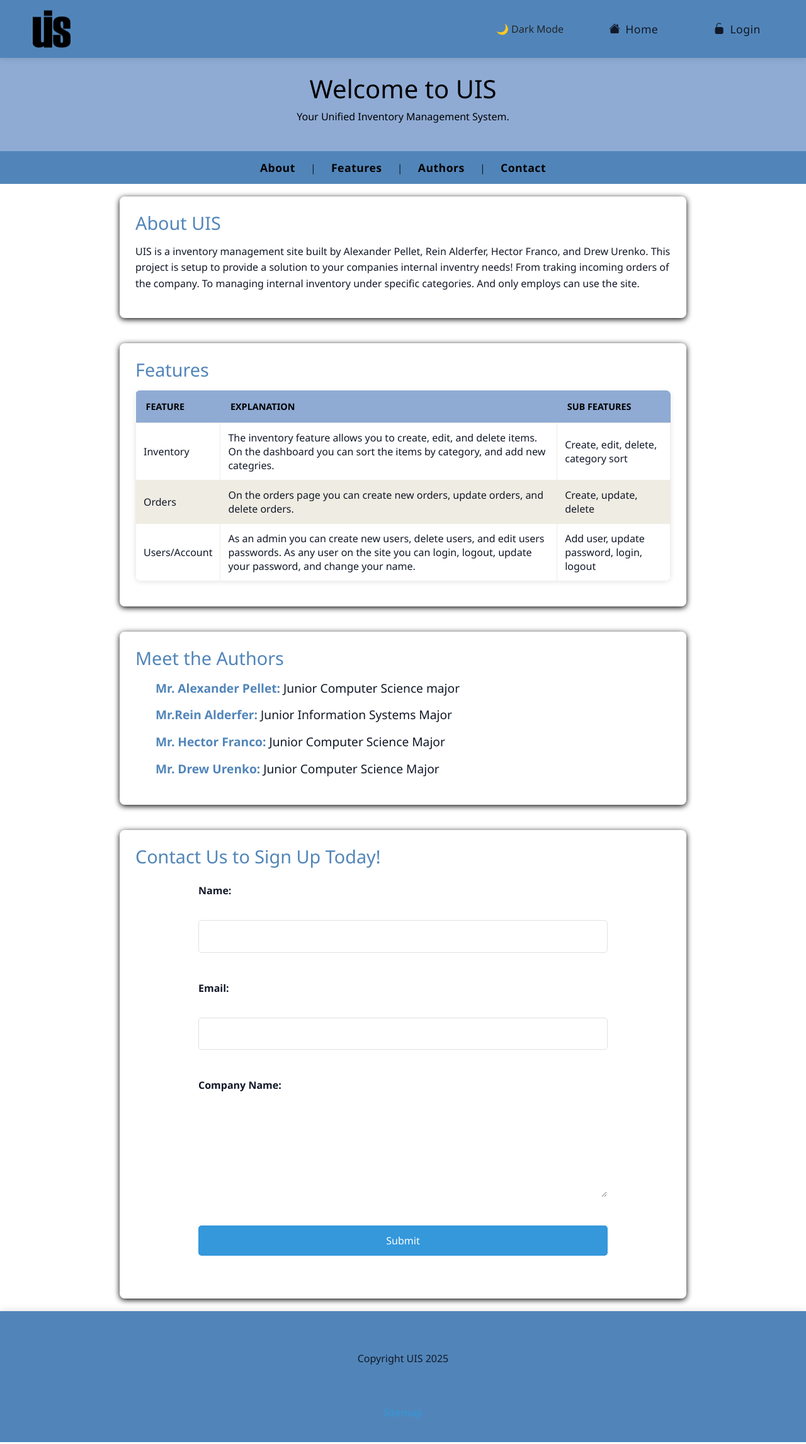
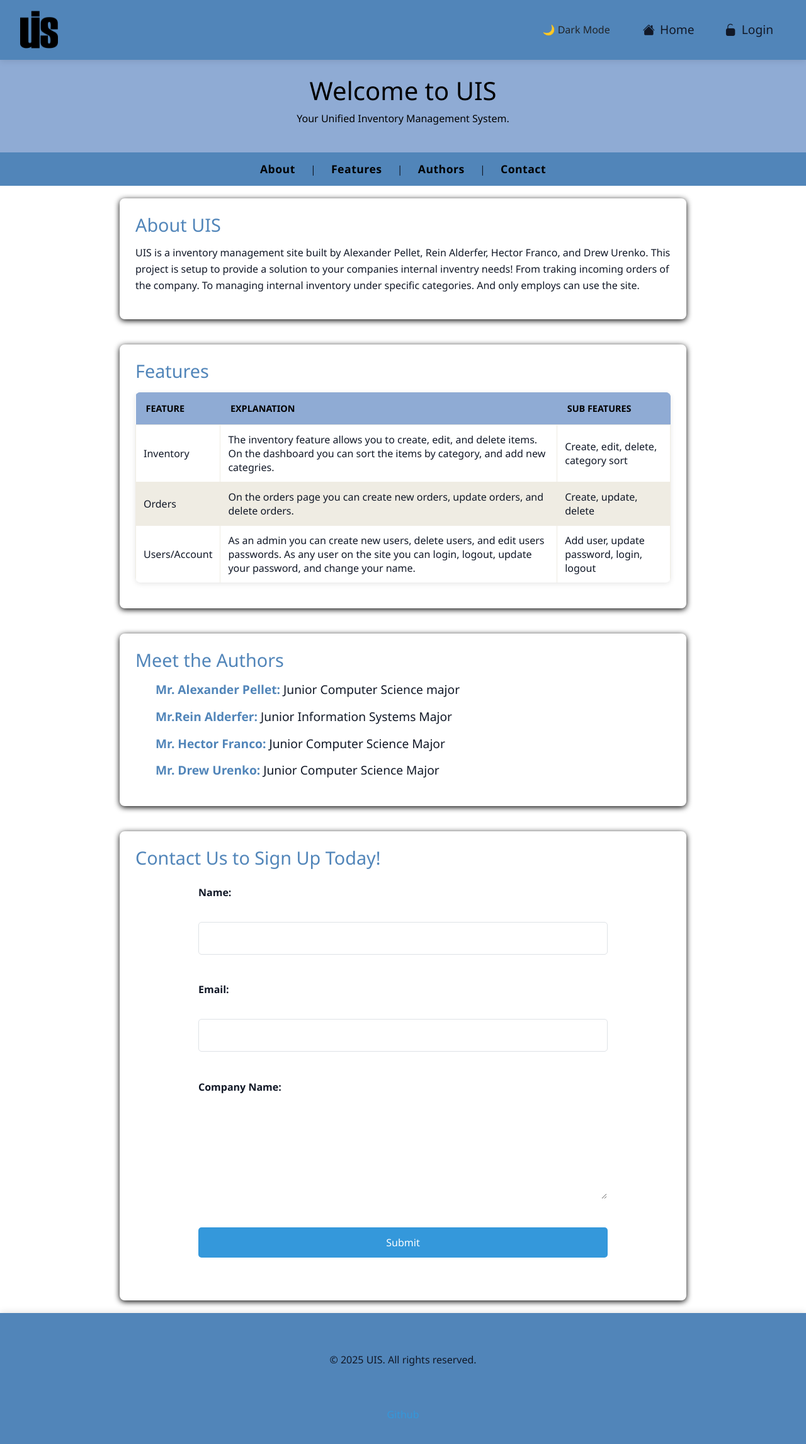
Before and after one commit to Pitlug/Unified-Inventory-System-UIS, a PHP site: page /src/web/index.php in a window 1280 px wide. Shown: the whole page at 63% size. Run offline with PHP 8.4, Linux system fonts and the light colour scheme.

Commit message:
Fixed footer and index page navbar

```diff
--- a/src/web/classes/Footer.php
+++ b/src/web/classes/Footer.php
@@ -3,11 +3,11 @@
     class Footer {
 
         private $text;
-        private $links = '<a href="sitemap" class="">Sitemap</a>';
+        private $links = '<a href="https://github.com/Pitlug/Unified-Inventory-System-UIS.git" class="">Github</a>';
 
         public function __construct($text="") {
             $this->text = $text;
-            $this->text .= "<br>Copyright UIS 2025<br>";
+            $this->text .= "<br>© 2025 UIS. All rights reserved.<br>";
         }
 
         public function render() {
--- a/src/web/css/homepage.css
+++ b/src/web/css/homepage.css
@@ -1,5 +1,3 @@
-/* This is the styling for the homepage */
-
 /* This is the styling for the homepage */
 @import url("config_vars.css");
 
@@ -10,14 +8,54 @@ header {
   text-align: center;
   box-shadow: 0 4px 6px var(--veryblack);
 }
+.navbar {
+    background-color: var(--primary);
+    padding: 0.5rem 2rem;
+    box-shadow: 0 2px 10px rgba(0,0,0,0.1);
+    position: sticky;
+    top: 0;
+    z-index: 1000;
+}
 
-nav {
+.navbar-brand { display: flex; align-items: center; text-decoration: none; }
+
+.logo { color:var(--modeColorOPP);height: 60px; width: auto; transition: transform 0.3s ease; }
+.logo:hover { transform: scale(1.05); }
+
+.navbar-nav {
+    display: flex;
+    align-items: center;
+    gap: 0.5rem;
+    list-style: none;
+    margin-left: auto;
+}
+
+.nav-item { list-style: none; }
+
+.navbar-link {
+    color: var(--modeColorOPP);
+    text-decoration: none;
+    padding: 0.75rem 1.25rem;
+    display: flex;
+    align-items: center;
+    gap: 0.5rem;
+    border-radius: 5px;
+    transition: all 0.3s ease;
+    font-weight: 500;
+}
+
+.navbar-link:hover {
+    background-color: var(--secondary);
+    transform: translateY(-2px);
+}
+
+.sm-nav {
             background-color: var(--darkblue);
-            /* Dark Gray */
+
             text-align: center;
             padding: 12px 0;
 }
-nav a {
+.sm-nav a{
             color: var(--veryblack);
             text-decoration: none;
             margin: 0 20px;
@@ -25,11 +63,14 @@ nav a {
             font-size: 1.1rem;
             letter-spacing: 0.5px;
         }
-nav a:hover {
+
+.sm-nav a:hover {
             color: var(--tanPrimary);
-            /* Tomato */
+
             text-decoration: underline;
         }
+
+
 section {
             padding: 25px;
             margin: 20px auto;
--- a/src/web/index.php
+++ b/src/web/index.php
@@ -11,12 +11,12 @@
         <p class="header">Your Unified Inventory Management System.</p>
     </header>
     <div class="header">
-        <nav>
+        <div class="sm-nav">
             <a href="#about">About</a> |
             <a href="#Features">Features</a> |
             <a href="#authors">Authors</a> |
             <a href="#contact">Contact</a>
-        </nav>
+        </div>
     </div>
     <div class="about">
         <section id="about">
```
